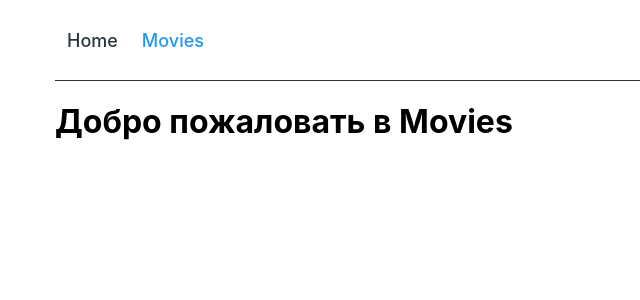
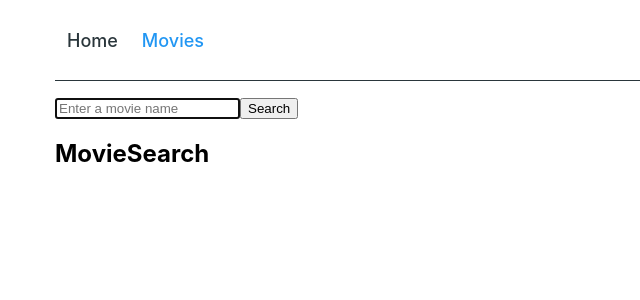
Before and after one commit to Oleksii83/goit-react-hw-05-movies, a React (Create React App) app: page /movies in a window 1280 px wide. Shown: the top 300 px of the page, without its empty margins (0-640 px from the left). Built offline with nearby package versions, Linux system fonts and the light colour scheme.

Commit message:
run searchBar

```diff
--- /dev/null
+++ b/src/components/MovieSearch/MovieSearch.js
@@ -0,0 +1,29 @@
+import { Component } from 'react';
+import * as Api from '../../services/Api';
+
+export default class MovieSearch extends Component {
+  state = {
+    value: null,
+  };
+  componentDidUpdate(prevProps, prevState) {
+    const prevName = prevProps.value;
+    const nextName = this.props.value;
+    if (prevName !== nextName) {
+      console.log('bvp имя');
+      fetch(
+        `https://api.themoviedb.org/3/search/movie?api_key=aa3c597c43c8e27f94ec1708817abf2a&language=en-US&page=1&include_adult=false)&query=${nextName}`,
+      )
+        .then(res => res.json())
+        .then(value => this.state({ value }));
+    }
+  }
+
+  render() {
+    return (
+      <div>
+        <h2>MovieSearch</h2>
+        <ul>{/* {this.state.value && } */}</ul>
+      </div>
+    );
+  }
+}
--- a/src/components/Movies/Movies.js
+++ b/src/components/Movies/Movies.js
@@ -1,8 +1,39 @@
-import { useState } from 'react';
+// import { useState } from 'react';
+import { Component } from 'react';
+import Searchbar from '../Searchbar/Searchbar';
 import { ToastContainer } from 'react-toastify';
 import 'react-toastify/dist/ReactToastify.css';
 import * as Api from '../../services/Api';
+import MovieSearch from '../MovieSearch/MovieSearch';
 
-export default function Movies() {
-  return <h1>Добро пожаловать в Movies </h1>;
+export default class Movies extends Component {
+  state = {
+    value: '',
+  };
+
+  handleFormSubmit = value => {
+    this.setState({ value });
+  };
+  render() {
+    return (
+      <div className="">
+        <Searchbar onSubmit={this.handleFormSubmit} />
+        <MovieSearch value={this.state.value} />
+        <ToastContainer autoClose={3000} position="top-left" />
+      </div>
+    );
+  }
 }
+//   const [movies, setMovies] = useState('null');
+
+//   // useEffect(() => {
+//   //   Api.fethSearchMovies(query)
+//   //     .then(moviesData => {
+//   //       setMovies(movies => [...movies, ...moviesData.results]);
+//   //     })
+//   //     .catch(error => error.massage);
+//   // }, [page]);
+
+//   return <Searchbar />;
+//   <></>;
+// }
--- a/src/components/Searchbar/Searchbar.js
+++ b/src/components/Searchbar/Searchbar.js
@@ -1,36 +1,33 @@
-import { useState } from 'react';
+// import { useState } from 'react';
+import { Component } from 'react';
 import { toast } from 'react-toastify';
 import s from './Searchbar.module.css';
 
-const Searchbar = ({ onSubmit }) => {
-  const [value, setValue] = useState('');
+export default class Searchbar extends Component {
+  state = { value: '' };
 
-  const reset = () => {
-    setValue('');
+  handleNameChange = e => {
+    this.setState({ value: e.currentTarget.value.toLowerCase() });
+  };
+  handleSubmit = e => {
+    e.preventDefault();
+    if (this.state.value.trim() === '') {
+      return toast.error('Enter query to search');
+    }
+    this.props.onSubmit(this.state.value);
+    this.setState({ value: '' });
   };
 
-  const submitHandler = event => {
-    event.preventDefault();
-    if (value.trim() === '') {
-      return toast.warning('Enter query to search');
-    }
-    onSubmit(value);
-    reset();
-  };
-
-  const handleInputChange = event => {
-    setValue(event.target.value);
-  };
-
+  render() {
     return (
-    <form onSubmit={submitHandler} className={s.form}>
+      <form onSubmit={this.handleSubmit} className={s.form}>
         <input
           className={s.input}
           type="text"
           autoComplete="off"
           autoFocus
-        value={value}
-        onChange={handleInputChange}
+          value={this.state.value}
+          onChange={this.handleNameChange}
           placeholder="Enter a movie name"
         ></input>
         <button type="submit" className={s.button}>
@@ -38,6 +35,45 @@ const Searchbar = ({ onSubmit }) => {
         </button>
       </form>
     );
-};
+  }
+}
 
-export default Searchbar;
+// const Searchbar = ({ onSubmit }) => {
+//   const [value, setValue] = useState('');
+
+//   // const reset = () => {
+//   //   setValue('');
+//   // };
+
+//   // const submitHandler = event => {
+//   //   event.preventDefault();
+//   //   if (value.trim() === '') {
+//   //     return toast.warning('Enter query to search');
+//   //   }
+//   //   onSubmit(value);
+//   //   reset();
+//   // };
+
+//   const handleInputChange = event => {
+//     setValue(event.target.value);
+//   };
+
+//   return (
+//     <form onSubmit={''} className={s.form}>
+//       <input
+//         className={s.input}
+//         type="text"
+//         autoComplete="off"
+//         autoFocus
+//         value={value}
+//         onChange={handleInputChange}
+//         placeholder="Enter a movie name"
+//       ></input>
+//       <button type="submit" className={s.button}>
+//         Search
+//       </button>
+//     </form>
+//   );
+// };
+
+// export default Searchbar;
--- a/src/services/Api.js
+++ b/src/services/Api.js
@@ -18,7 +18,6 @@ export function fethSearchMovies(query) {
   );
 }
 
-// запрос полной информации о фильме для страницы кинофильма.
 export function fethDetailsMovies(moviesData) {
   return fetchMoviesApi(`${BASE_URL}movie/${moviesData}?api_key=${key}&language=en-US)`);
 }
```
Lines whose indentation alone changed are shown as unchanged.
